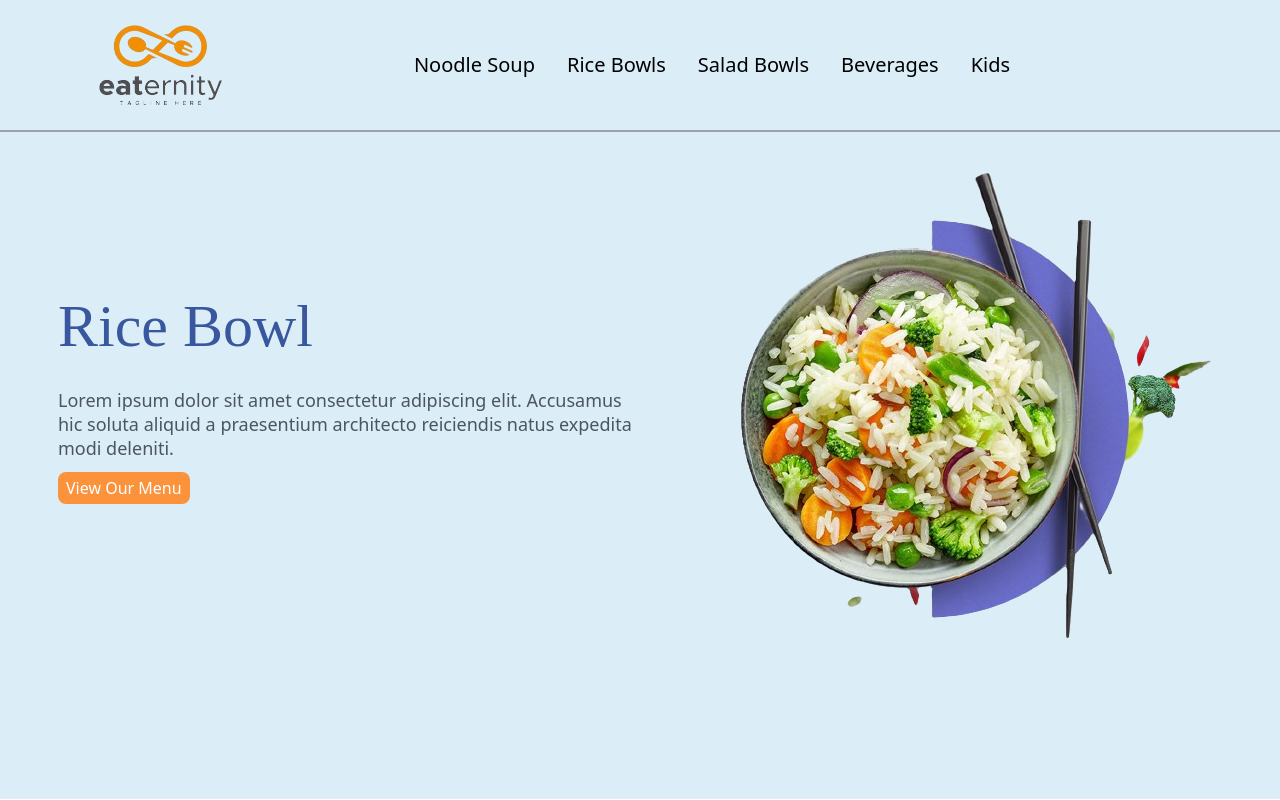
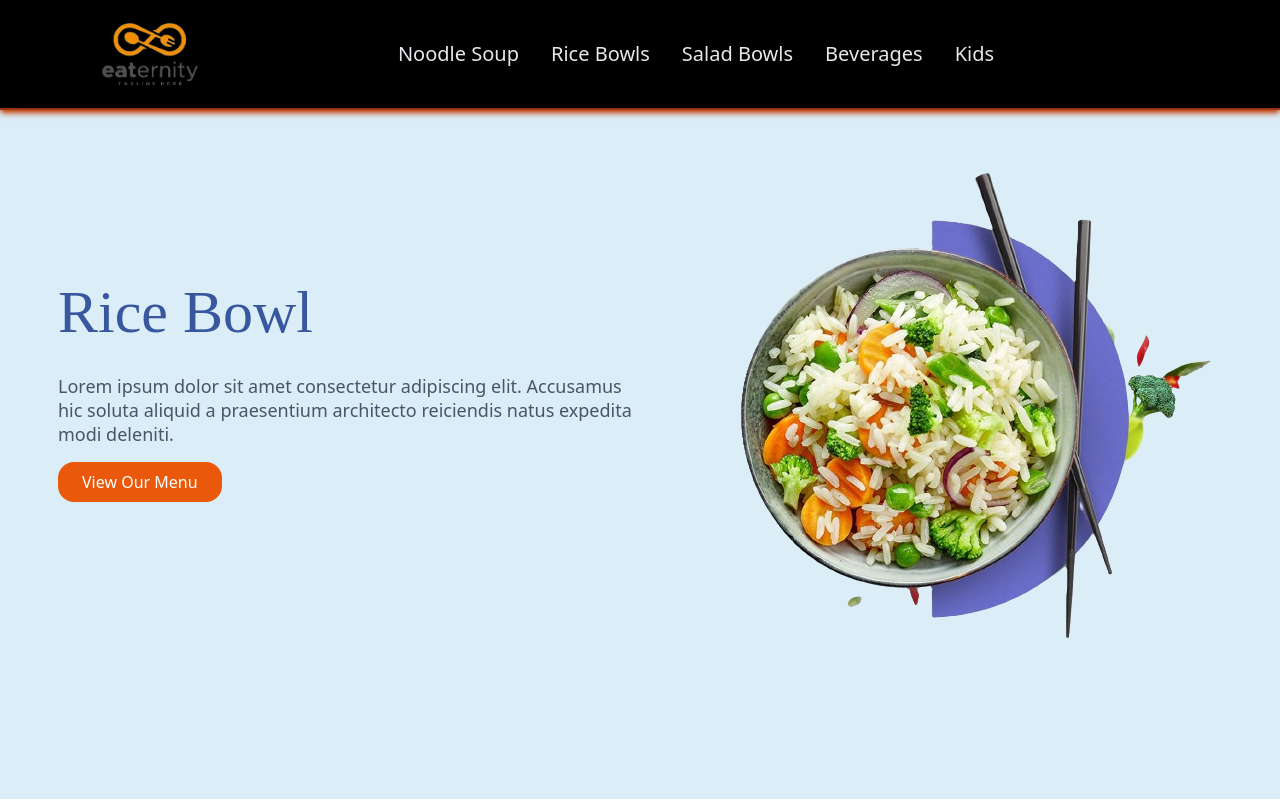
Before and after one commit to king-mayor/eatit-restaurant, a React (Vite) app: page / in a window 1280 px wide. Shown: the top 800 px of the page. Built offline with nearby package versions, Linux system fonts and the light colour scheme; a web font is replaced by a local one.

Commit message:
updated navigation2

```diff
--- a/src/components/About.jsx
+++ b/src/components/About.jsx
@@ -28,7 +28,9 @@ function About() {
             recusandae! Reprehenderit mollitia eius id porro accusamus doloribus
             saepe consequatur perferendis vel, cumque maxime libero velit?
           </p>
-          <button className="btns">View Our Menu</button>
+          <button className="bg-orange-600 hover:bg-orange-800 rounded-2xl py-2 px-6 border-none outline-none my-4 text-white">
+            View Our Menu
+          </button>
         </div>
       </div>
     </div>
--- a/src/components/Introduction.jsx
+++ b/src/components/Introduction.jsx
@@ -15,11 +15,7 @@ function Introduction() {
             hic soluta aliquid a praesentium architecto reiciendis natus
             expedita modi deleniti.
           </p>
-          <button
-            className="text-white bg-orange-400 py-1
-           px-2 rounded-lg cursor-pointer hover:bg-orange-300
-            hover:scale-105 mt-3"
-          >
+          <button className="bg-orange-600 hover:bg-orange-800 rounded-2xl py-2 px-6 border-none outline-none my-4 text-white">
             View Our Menu
           </button>
         </div>
--- a/src/components/Links.jsx
+++ b/src/components/Links.jsx
@@ -35,7 +35,9 @@ function Links() {
           <p className="text-slate-600 text-xl font-bold my-4">
             Cozy Vibes, Unforgettable Moments – Your Perfect Espresso Escape
           </p>
-          <button className="btns">Visit youtube Channel</button>
+          <button className="bg-orange-600 hover:bg-orange-800 rounded-2xl py-2 px-6 border-none outline-none my-4 text-white">
+            Visit youtube Channel
+          </button>
         </div>
         {/* {The links section} */}
         <div
--- a/src/components/Navbar.jsx
+++ b/src/components/Navbar.jsx
@@ -36,48 +36,59 @@ function Navbar() {
     setMenu(!menu);
   };
   return (
-    <nav className="fixed right-0 left-0 border-b-2 border-gray-400 z-50">
-      <div className=" bg-light-blue py-4">
+    <nav className="fixed right-0 left-0 border-b-2 border-orange-800 shadow-md shadow-orange-700 z-50">
+      <div className=" bg-black py-4">
         <div
-          className="flex justify-around items-center z-40 relative"
+          className="flex lg:justify-around justify-between items-center z-40 relative"
           data-aos="zoom-in-up"
           data-aos-duration="1000"
         >
           <div>
-            <img src={logo} alt="earternity-restaurant" className="w-36" />
+            <img
+              src={logo}
+              alt="earternity-restaurant"
+              className="lg:w-28 w-20"
+            />
           </div>
           <div className="">
             <ul className="md:flex text-xl gap-8 hidden">
               {NavLinks.map((data) => (
-                <li
-                  className="hover:border-b-2 hover:border-orange-400 duration-75"
-                  key={data.id}
+                <li className="" key={data.id}>
+                  <a
+                    className="text-gray-200 hover:text-orange-800"
+                    href={data.link}
                   >
-                  <a href={data.link}>{data.name}</a>
+                    {data.name}
+                  </a>
                 </li>
               ))}
             </ul>
           </div>
           {/* {Mobile menu} */}
-          <div>
+          <div className="">
             <button>
               {menu ? (
                 <IoMdClose
                   onClick={toggleMenu}
-                  className="text-4xl md:hidden text-primary font-thin"
+                  className="text-4xl md:hidden text-orange-800 font-bold"
                 />
               ) : (
                 <IoMdMenu
                   onClick={toggleMenu}
-                  className="text-4xl md:hidden text-primary"
+                  className="text-4xl md:hidden text-orange-800 font-bold"
                 />
               )}
             </button>
             {/* {menu links} */}
+            <div className="">
               {menu && (
-              <ul className="overlaying">
+                <div className="">
+                  <ul className="overlaying md:hidden">
                     {NavLinks.map((data) => (
-                  <li className="leading-9 my-8 hover:bg-primary" key={data.id}>
+                      <li
+                        className="leading-9 my-8 hover:bg-orange-800"
+                        key={data.id}
+                      >
                         <a
                           className="text-xl text-center hover:cursor-pointer"
                           href={data.link}
@@ -87,7 +98,9 @@ function Navbar() {
                       </li>
                     ))}
                   </ul>
+                </div>
               )}
+            </div>
           </div>
         </div>
       </div>
--- a/src/index.css
+++ b/src/index.css
@@ -2,7 +2,7 @@
 @tailwind components;
 @tailwind utilities;
 
- .btns {
+.btns {
   @apply text-white bg-orange-400 py-1
   px-2 rounded-lg cursor-pointer hover:bg-orange-300
    hover:scale-105 mt-3;
@@ -14,12 +14,12 @@
   width: 50%;
   height: 100vh;
   position: absolute;
-  top:100%;
+  top: 100%;
   left: 0;
-  background-color: #0f172a;
+  background-color: black;
   color: #ffff;
   text-align: center;
   padding-top: 50px;
-  transition: .7s;
-  box-shadow: 3px 4px 5px rgb(194, 165, 114);
+  transition: 0.7s;
+  box-shadow: 3px 4px 5px rgb(206, 133, 8);
 }
```
Lines whose indentation alone changed are shown as unchanged.
